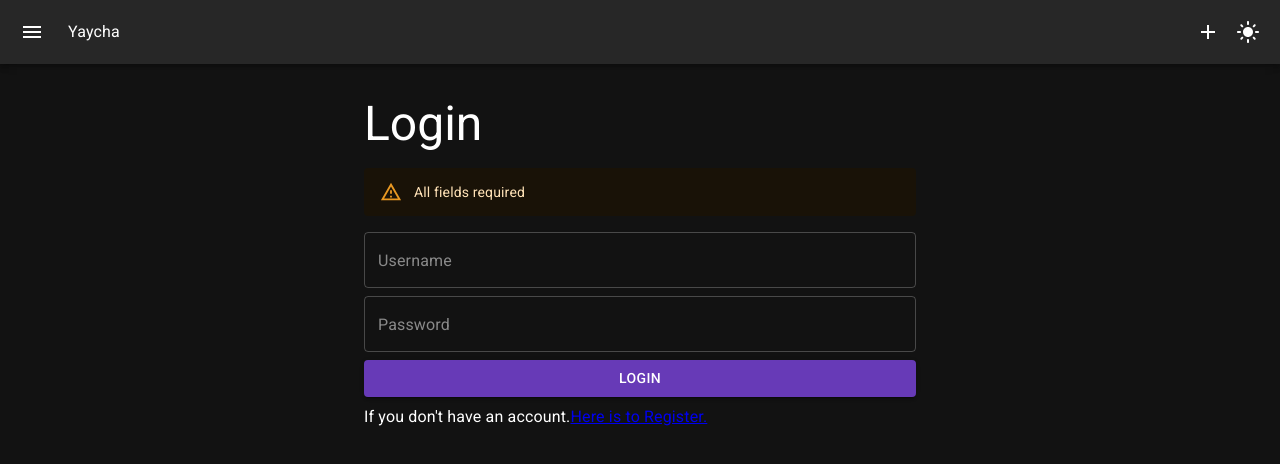
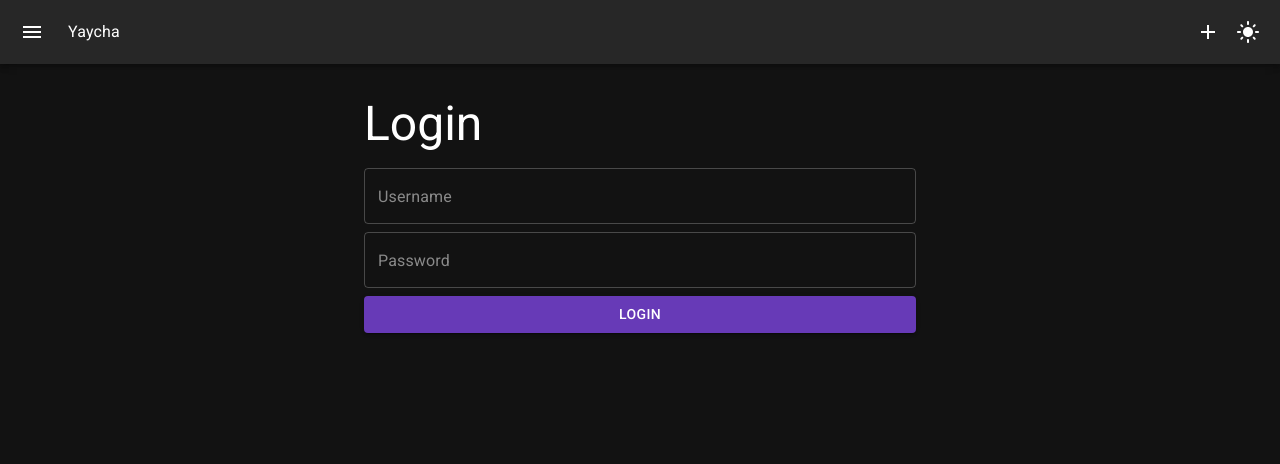
Before and after one commit to noahkhant/rock_star, a React (Vite) app in the folder yaycha/: page /login in a window 1280 px wide. Shown: the top 464 px of the page. Built offline with nearby package versions, Linux system fonts and the light colour scheme.

Commit message:
commit at 2025/05/27 and 9:40 pm

```diff
--- a/yaycha/src/pages/Login.jsx
+++ b/yaycha/src/pages/Login.jsx
@@ -1,37 +1,76 @@
-import {
-    Alert,
-    Box,
-    Button,
-    TextField,
-    Typography,
-} from "@mui/material";
+import { Alert, Box, Button, TextField, Typography } from "@mui/material";
 
-import {Link, useNavigate} from "react-router-dom";
-import {useApp} from "../ThemedApp";
+import { useRef, useState } from "react";
+import { useMutation } from "@tanstack/react-query";
+import { useNavigate } from "react-router-dom";
+import { useApp } from "../ThemedApp";
+import { postLogin } from "../libs/fetcher";
 
 const Login = () => {
   const navigate = useNavigate();
-    const {setAuth} = useApp();
+
+  const usernameInput = useRef();
+  const passwordInput = useRef();
+
+  const { setAuth } = useApp();
+
+  const [error, setError] = useState(null);
+
+  const handleSubmit = () => {
+    const username = usernameInput.current.value;
+    const password = passwordInput.current.value;
+
+    if (!username || !password) {
+      setError("username or password is required");
+      return false;
+    }
+    login.mutate({ username, password });
+  };
+
+  const login = useMutation({
+    mutationFn: async ({ username, password }) => {
+      return postLogin(username, password);
+    },
+    onError: async () => {
+      setError("Incorrect username or password");
+    },
+    onSuccess: async (result) => {
+      setAuth(result.user);
+      localStorage.setItem("token", result.token);
+      navigate("/");
+    },
+  });
 
   return (
     <Box>
       <Typography variant="h3">Login</Typography>
 
-            <Alert severity="warning" sx={{ mt: 2 }}>All fields required</Alert>
+      {error && (
+        <Alert severity="warning" sx={{ mt: 2 }}>
+          {error}
+        </Alert>
+      )}
 
-            <form onSubmit={e => {
+      <form
+        onSubmit={(e) => {
           e.preventDefault();
-                setAuth(true);
-                navigate("/profile/1");
+          handleSubmit();
         }}>
-                <Box
-                    sx={{ display: "flex", flexDirection: "column", gap: 1, mt: 2 }}>
-                    <TextField placeholder="Username" fullWidth/>
-                    <TextField type="password" placeholder="Password" fullWidth/>
+        <Box sx={{ display: "flex", flexDirection: "column", gap: 1, mt: 2 }}>
+          <TextField
+            inputRef={usernameInput}
+            placeholder="Username"
+            fullWidth
+          />
+          <TextField
+            inputRef={passwordInput}
+            type="password"
+            placeholder="Password"
+            fullWidth
+          />
           <Button type="submit" variant="contained" fullWidth>
             Login
           </Button>
-                    <Typography>If you don't have an account.<Link to="/register">Here is to Register.</Link></Typography>
         </Box>
       </form>
     </Box>
```
Lines whose indentation alone changed are shown as unchanged.
